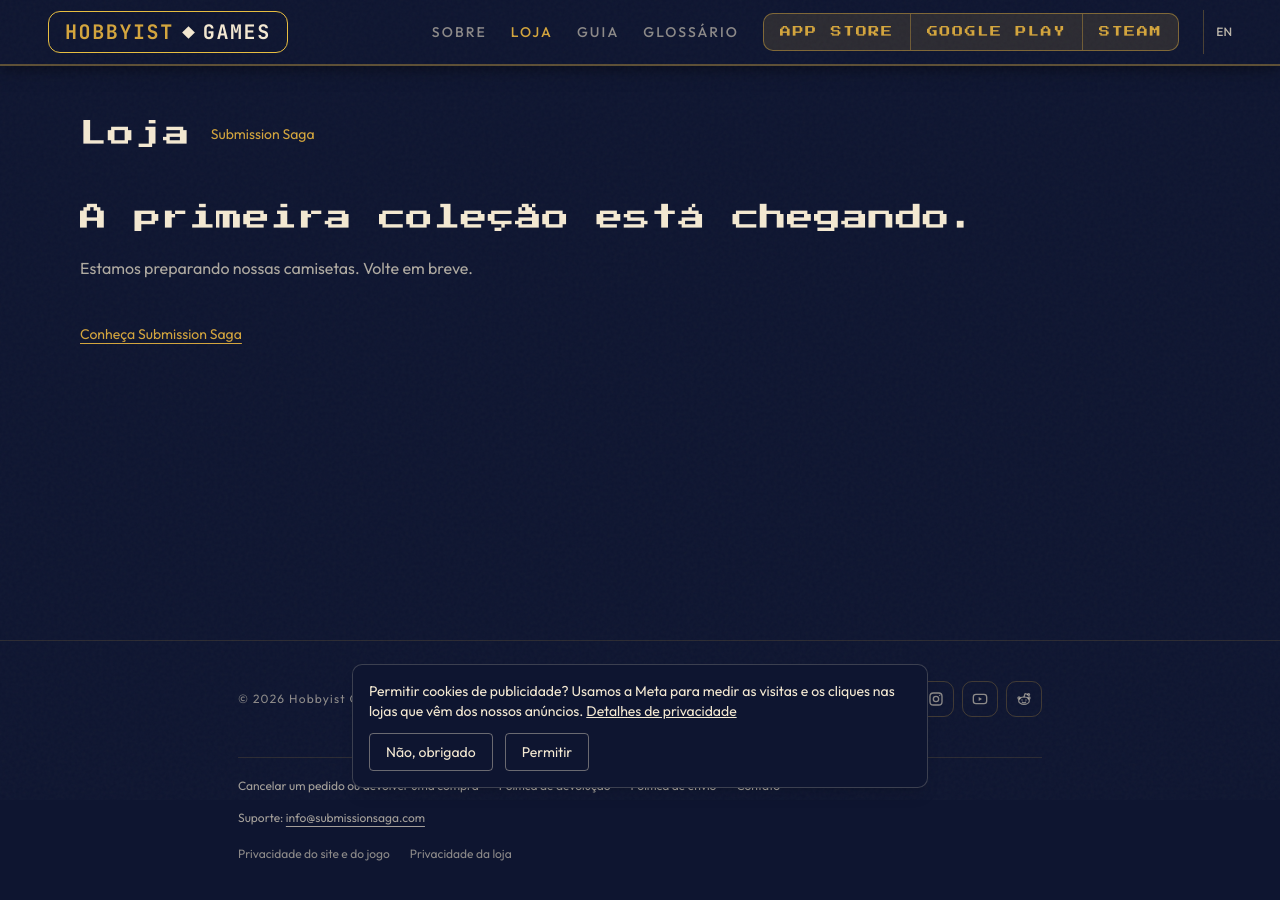
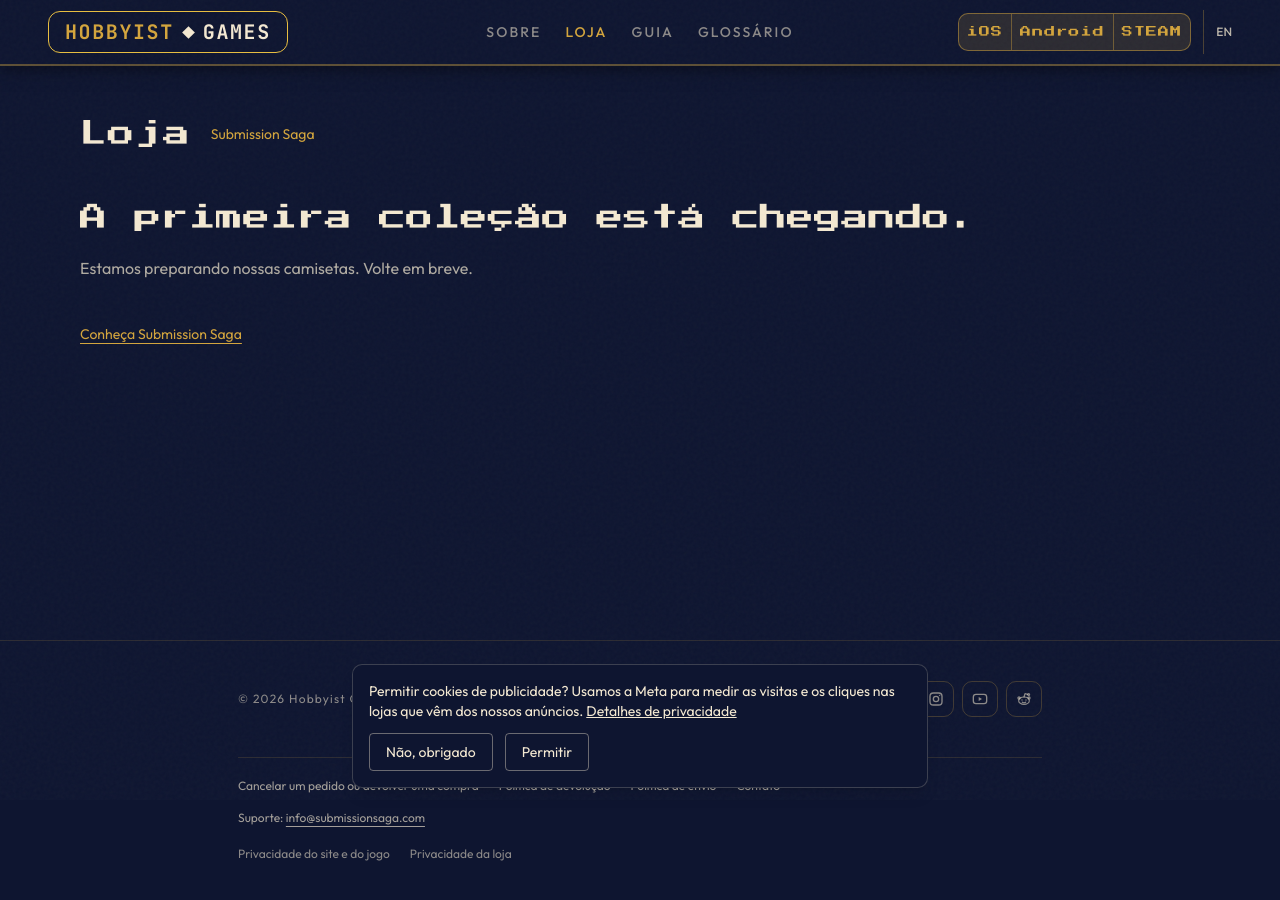
Before and after one commit to N8theGr811/hobbyist-games-website, a Next.js app: page /pt-BR/shop in a window 1280 px wide. Built offline with nearby package versions, Linux system fonts and the light colour scheme.

Commit message:
Center header navigation and remove release badge

```diff
--- a/src/app/globals.css
+++ b/src/app/globals.css
@@ -269,25 +269,6 @@
   animation: scrollLine 2.5s ease-in-out infinite;
 }
 
-/* ─── Live marker ───
-   The ring that spreads off the square beside "Out now". It loops forever, so
-   it gets no animation at all unless the visitor allows motion; the square
-   itself still shows. */
-@keyframes livePing {
-  0% { transform: scale(1); opacity: 0.7; }
-  70%, 100% { transform: scale(2.75); opacity: 0; }
-}
-
-.animate-live-ping {
-  opacity: 0;
-}
-
-@media (prefers-reduced-motion: no-preference) {
-  .animate-live-ping {
-    animation: livePing 2.4s cubic-bezier(0, 0, 0.2, 1) infinite;
-  }
-}
-
 /* Subtle grain texture overlay */
 body::after {
   content: '';
--- a/src/components/Header.tsx
+++ b/src/components/Header.tsx
@@ -6,19 +6,19 @@
 export default function Header({ locale = "en" }: { locale?: Locale }) {
   const { t, path } = getI18n(locale);
   return (
-    <header className="fixed top-0 left-0 right-0 z-50 flex items-center justify-between gap-3 px-4 py-2.5 bg-steam-navy shadow-[0_2px_16px_rgba(0,0,0,0.5)] border-b-2 border-steam-gold/40 sm:px-6 md:px-12">
+    <header className="fixed top-0 left-0 right-0 z-50 grid grid-cols-[auto_1fr_auto] items-center gap-3 md:grid-cols-[minmax(0,1fr)_auto_minmax(0,1fr)] px-4 py-2.5 bg-steam-navy shadow-[0_2px_16px_rgba(0,0,0,0.5)] border-b-2 border-steam-gold/40 sm:px-6 md:px-12">
       {/* The v3 wordmark set in markup rather than the PNG, whose double
           rule is baked in: one thin gold squircle, like the store buttons. */}
       <Link
         href={path("/")}
         aria-label="Hobbyist Games"
-        className="flex shrink-0 items-center gap-2 sm:gap-2.5 rounded-[12px] border border-[#e8be3f] bg-steam-navy px-3 py-2.5 font-mono text-xs sm:px-4 sm:text-sm font-bold sm:text-lg leading-none tracking-[0.08em] md:text-xl transition-colors hover:bg-[rgba(232,190,63,0.12)]"
+        className="flex shrink-0 justify-self-start items-center gap-2 sm:gap-2.5 rounded-[12px] border border-[#e8be3f] bg-steam-navy px-3 py-2.5 font-mono text-xs sm:px-4 sm:text-sm font-bold sm:text-lg leading-none tracking-[0.08em] md:text-xl transition-colors hover:bg-[rgba(232,190,63,0.12)]"
       >
         <span aria-hidden="true" className="text-steam-gold">HOBBYIST</span>
         <span aria-hidden="true" className="inline-block h-[9px] w-[9px] rotate-45 bg-cream" />
         <span aria-hidden="true" className="text-cream">GAMES</span>
       </Link>
-      <nav className="flex items-center gap-3 lg:gap-6">
+      <nav className="flex items-center justify-self-center gap-3 lg:gap-6">
         <Link
           href={path("/#about")}
           className="hidden text-sm font-medium tracking-[0.15em] uppercase text-cream/55 hover:text-steam-gold transition-colors md:block"
@@ -31,7 +31,7 @@
         >
           {t("Shop")}
         </Link>
-        {/* Leave room for all three stores; phones use the Learn band. */}
+        {/* Phones use the guide and glossary links in the Learn band. */}
         <Link
           href={path("/guide")}
           className="hidden text-sm font-medium tracking-[0.15em] uppercase text-cream/55 hover:text-steam-gold transition-colors xl:block"
@@ -44,9 +44,11 @@
         >
           {t("Glossary")}
         </Link>
-        <StoreLinks locale={locale} />
+      </nav>
+      <div className="flex items-center justify-self-end gap-3">
+        <StoreLinks />
         <LanguageSwitch />
-      </nav>
+      </div>
     </header>
   );
 }
--- a/src/components/LiveDot.tsx
+++ /dev/null
@@ -1,20 +0,0 @@
-/**
- * The marker beside "Out now": a square, because everything else here is
- * pixels, and gold, because the hero's VS badge is deliberately the page's
- * only red element.
- *
- * The ping loops for as long as the page is open, so it is slow, and
- * globals.css turns it off under prefers-reduced-motion.
- */
-export default function LiveDot({ size = 8 }: { size?: number }) {
-  return (
-    <span
-      aria-hidden="true"
-      className="relative inline-flex shrink-0"
-      style={{ width: size, height: size }}
-    >
-      <span className="animate-live-ping absolute inset-0 bg-steam-gold" />
-      <span className="relative h-full w-full bg-steam-gold-2 shadow-[0_0_8px_rgba(232,194,92,0.7)]" />
-    </span>
-  );
-}
--- a/src/components/StoreLinks.tsx
+++ b/src/components/StoreLinks.tsx
@@ -1,27 +1,21 @@
-import { getI18n, type Locale } from "@/lib/i18n";
 import { STORES } from "@/lib/stores";
-import LiveDot from "./LiveDot";
 
 /** Compact store navigation; phones use the full buttons in the hero. */
-export default function StoreLinks({ locale = "en" }: { locale?: Locale }) {
-  const { t } = getI18n(locale);
+export default function StoreLinks() {
   return (
     <div className="hidden items-center gap-4 lg:flex">
-      <span className="hidden items-center gap-2.5 whitespace-nowrap font-pixel text-pixel-xs uppercase tracking-[0.15em] text-steam-gold 2xl:inline-flex">
-        <LiveDot size={6} />
-        {t("Out now")}
-      </span>
       <div className="flex divide-x divide-steam-gold/40 overflow-hidden rounded-md border border-steam-gold/50 bg-steam-gold/15">
         {STORES.map((store) => (
           <a
             key={store.id}
             href={store.href}
+            aria-label={store.name}
             target="_blank"
             rel="noopener noreferrer"
-            className="whitespace-nowrap px-2 py-2.5 font-pixel text-pixel-xs tracking-[0.1em] text-steam-gold transition-colors hover:bg-steam-gold hover:text-steam-navy focus-visible:bg-steam-gold focus-visible:text-steam-navy focus-visible:outline-none sm:px-4 sm:tracking-[0.15em]"
+            className="whitespace-nowrap px-2 py-2.5 font-pixel text-pixel-xs tracking-[0.1em] text-steam-gold transition-colors hover:bg-steam-gold hover:text-steam-navy focus-visible:bg-steam-gold focus-visible:text-steam-navy focus-visible:outline-none 2xl:px-4 2xl:tracking-[0.15em]"
           >
-            <span className="lg:hidden">{store.shortLabel}</span>
-            <span className="hidden uppercase lg:inline">{store.name}</span>
+            <span className="2xl:hidden">{store.shortLabel}</span>
+            <span className="hidden uppercase 2xl:inline">{store.name}</span>
           </a>
         ))}
       </div>
--- a/src/lib/i18n/common.pt-BR.json
+++ b/src/lib/i18n/common.pt-BR.json
@@ -85,7 +85,6 @@
   "All {count} moves by position, with the odds, points and unlock for each.": "Todos os {count} golpes por posição, com as chances, os pontos e como desbloquear cada um.",
   "Move card art for an armbar from guard.": "Ilustração da carta de Chave de Braço da Guarda.",
   " and ": " e ",
-  "Out now": "Já disponível",
   "Stay Posted": "Fique por dentro",
   "Updates, New Content,": "Atualizações, conteúdo novo",
   "And ": "E ",
```
